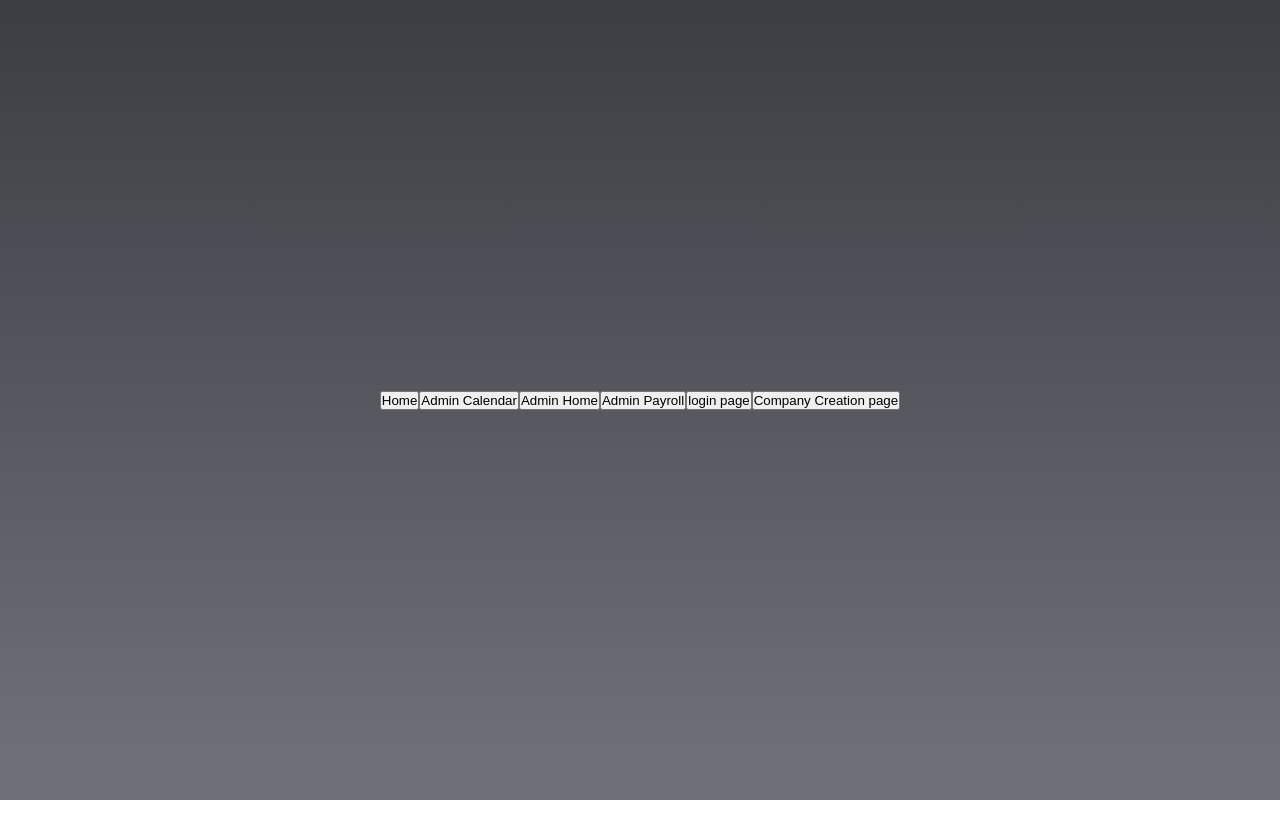
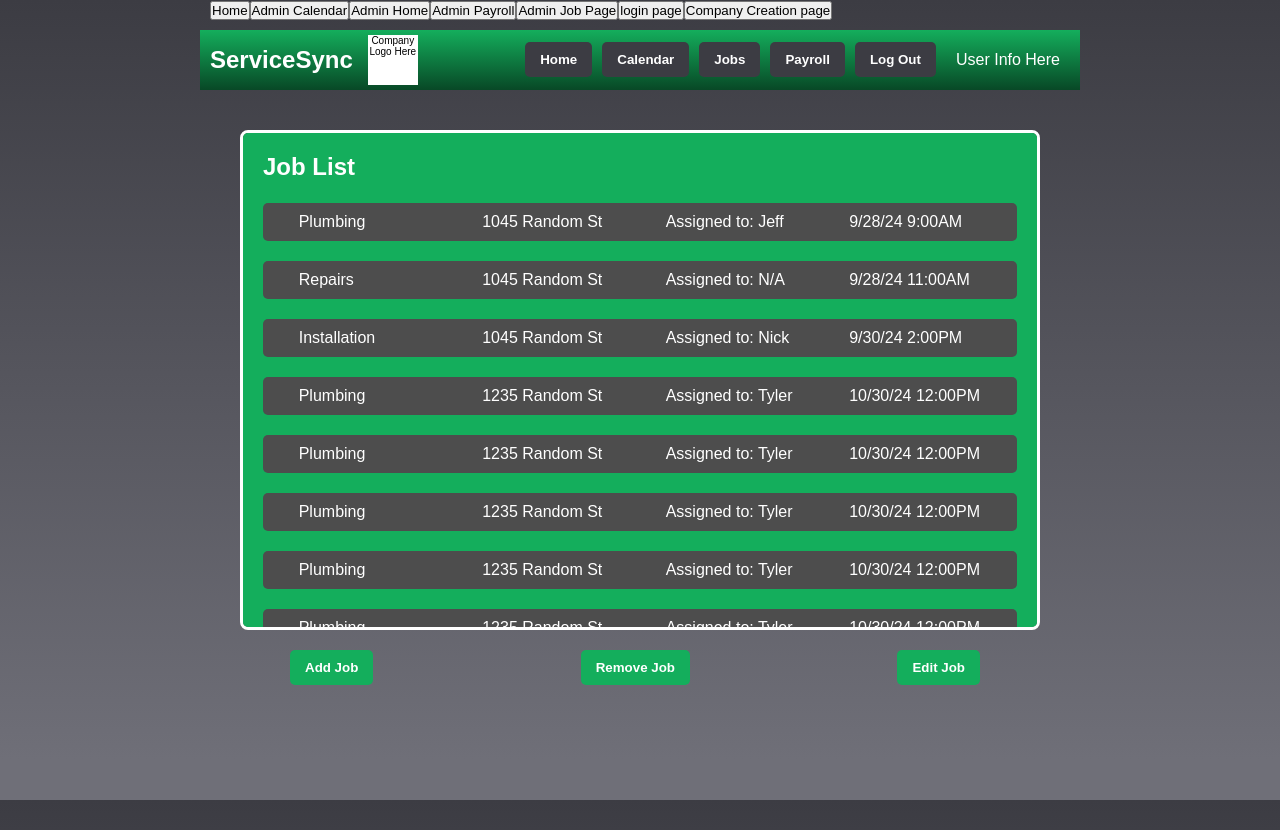
Before and after one commit to bardiaMehrzad/ServiceSync, a React (Create React App) app in the folder my-app/: page /AdminJobPage in a window 1280 px wide. Before the commit the page ends 800 px from the top, so only its background shows below. Built offline with nearby package versions, Linux system fonts and the light colour scheme.

Commit message:
create admin job page & add route

```diff
--- a/my-app/src/App.css
+++ b/my-app/src/App.css
@@ -1,38 +1,4 @@
-.App {
-  text-align: center;
+.button-container {
+  padding: 10px;
+  margin-top: 20px;
 }
-
-.App-logo {
-  height: 40vmin;
-  pointer-events: none;
-}
-
-@media (prefers-reduced-motion: no-preference) {
-  .App-logo {
-    animation: App-logo-spin infinite 20s linear;
-  }
-}
-
-.App-header {
-  background-color: #282c34;
-  min-height: 100vh;
-  display: flex;
-  flex-direction: column;
-  align-items: center;
-  justify-content: center;
-  font-size: calc(10px + 2vmin);
-  color: white;
-}
-
-.App-link {
-  color: #61dafb;
-}
-
-@keyframes App-logo-spin {
-  from {
-    transform: rotate(0deg);
-  }
-  to {
-    transform: rotate(360deg);
-  }
-}
--- a/my-app/src/App.tsx
+++ b/my-app/src/App.tsx
@@ -11,6 +11,7 @@ import AdminHome from "./pages/AdminHome";
 import AdminPayroll from "./pages/AdminPayroll";
 import LoginPage from "./pages/LoginPage";
 import CompanyCreation from "./pages/CompanyCreation";
+import AdminJobPage from "./pages/AdminJobPage";
 import './App.css';
 function App() {
   return (
@@ -28,6 +29,9 @@ function App() {
         <Link to="/AdminPayroll">
           <button className="nav-button">Admin Payroll</button>
         </Link>
+        <Link to="/AdminJobPage">
+          <button className="nav-button">Admin Job Page</button>
+        </Link>
         <Link to="/LoginPage">
           <button className="nav-button">login page</button>
         </Link>
@@ -42,6 +46,7 @@ function App() {
         <Route path="/AdminCalendar" element={<AdminCalendar />} />
         <Route path="/AdminHome" element={<AdminHome />} />
         <Route path="/AdminPayroll" element={<AdminPayroll />} />
+        <Route path="/AdminJobPage" element={<AdminJobPage />} />
         <Route path="/LoginPage" element={<LoginPage />} />
         <Route path="/CompanyCreation" element={<CompanyCreation />} />
       </Routes>
--- /dev/null
+++ b/my-app/src/pages/AdminJobPage.tsx
@@ -0,0 +1,93 @@
+import React from "react";
+import './CSS/AdminJobPage.css';
+
+const AdminHome = () => {
+    return (
+        <div className="admin-home">
+            <header className="navbar">
+                <div className="navbar-left">
+                    <div className="servicesync-text">ServiceSync</div>
+                    <div className="company-logo">Company Logo Here</div>
+                </div>
+                <div className="navbar-right">
+                    <button>Home</button>
+                    <button>Calendar</button>
+                    <button>Jobs</button>
+                    <button>Payroll</button>
+                    <button>Log Out</button>
+                    <div className="user-info">User Info Here</div>
+                </div>
+            </header>
+
+            <div className="page-content">
+
+                <div className="job-list-section">
+                    <h2>Job List</h2>
+                    <div className="job-list">
+                        <div className="job-item">
+                            <span>Plumbing</span>
+                            <span>1045 Random St</span>
+                            <span>Assigned to: Jeff</span>
+                            <span>9/28/24 9:00AM</span>
+                        </div>
+                        <div className="job-item">
+                            <span>Repairs</span>
+                            <span>1045 Random St</span>
+                            <span>Assigned to: N/A</span>
+                            <span>9/28/24 11:00AM</span>
+                        </div>
+                        <div className="job-item">
+                            <span>Installation</span>
+                            <span>1045 Random St</span>
+                            <span>Assigned to: Nick</span>
+                            <span>9/30/24 2:00PM</span>
+                        </div>
+                        <div className="job-item">
+                            <span>Plumbing</span>
+                            <span>1235 Random St</span>
+                            <span>Assigned to: Tyler</span>
+                            <span>10/30/24 12:00PM</span>
+                        </div>
+                        <div className="job-item">
+                            <span>Plumbing</span>
+                            <span>1235 Random St</span>
+                            <span>Assigned to: Tyler</span>
+                            <span>10/30/24 12:00PM</span>
+                        </div>
+                        <div className="job-item">
+                            <span>Plumbing</span>
+                            <span>1235 Random St</span>
+                            <span>Assigned to: Tyler</span>
+                            <span>10/30/24 12:00PM</span>
+                        </div>
+                        <div className="job-item">
+                            <span>Plumbing</span>
+                            <span>1235 Random St</span>
+                            <span>Assigned to: Tyler</span>
+                            <span>10/30/24 12:00PM</span>
+                        </div>
+                        <div className="job-item">
+                            <span>Plumbing</span>
+                            <span>1235 Random St</span>
+                            <span>Assigned to: Tyler</span>
+                            <span>10/30/24 12:00PM</span>
+                        </div>
+                        <div className="job-item">
+                            <span>Plumbing</span>
+                            <span>1235 Random St</span>
+                            <span>Assigned to: Tyler</span>
+                            <span>10/30/24 12:00PM</span>
+                        </div>
+                    </div>
+                </div>
+                <div className="job-button-container">
+                    <button className="job-button">Add Job</button>
+                    <button className="job-button">Remove Job</button>
+                    <button className="job-button">Edit Job</button>
+                </div>
+            </div>
+        </div>
+    );
+};
+
+export default AdminHome;
--- /dev/null
+++ b/my-app/src/pages/CSS/AdminJobPage.css
@@ -0,0 +1,27 @@
+.job-list-section {
+ height: 500px;
+ width: 800px;
+ overflow-y: scroll;
+ overflow-x: hidden;
+ border-color: white;
+ border: 0.2rem solid;
+}
+
+.job-button-container {
+    display: flex;
+    flex-direction:row;
+    justify-content: space-between;
+    width: 700px;
+}
+
+.job-button {
+    background-color: #14AE5C;
+    color: white;
+    border: none;
+    padding: 10px 15px;
+    margin-right: 10px;
+    cursor: pointer;
+    border-radius: 5px;
+    align-items: center;
+    font-weight: bold;
+}
```
